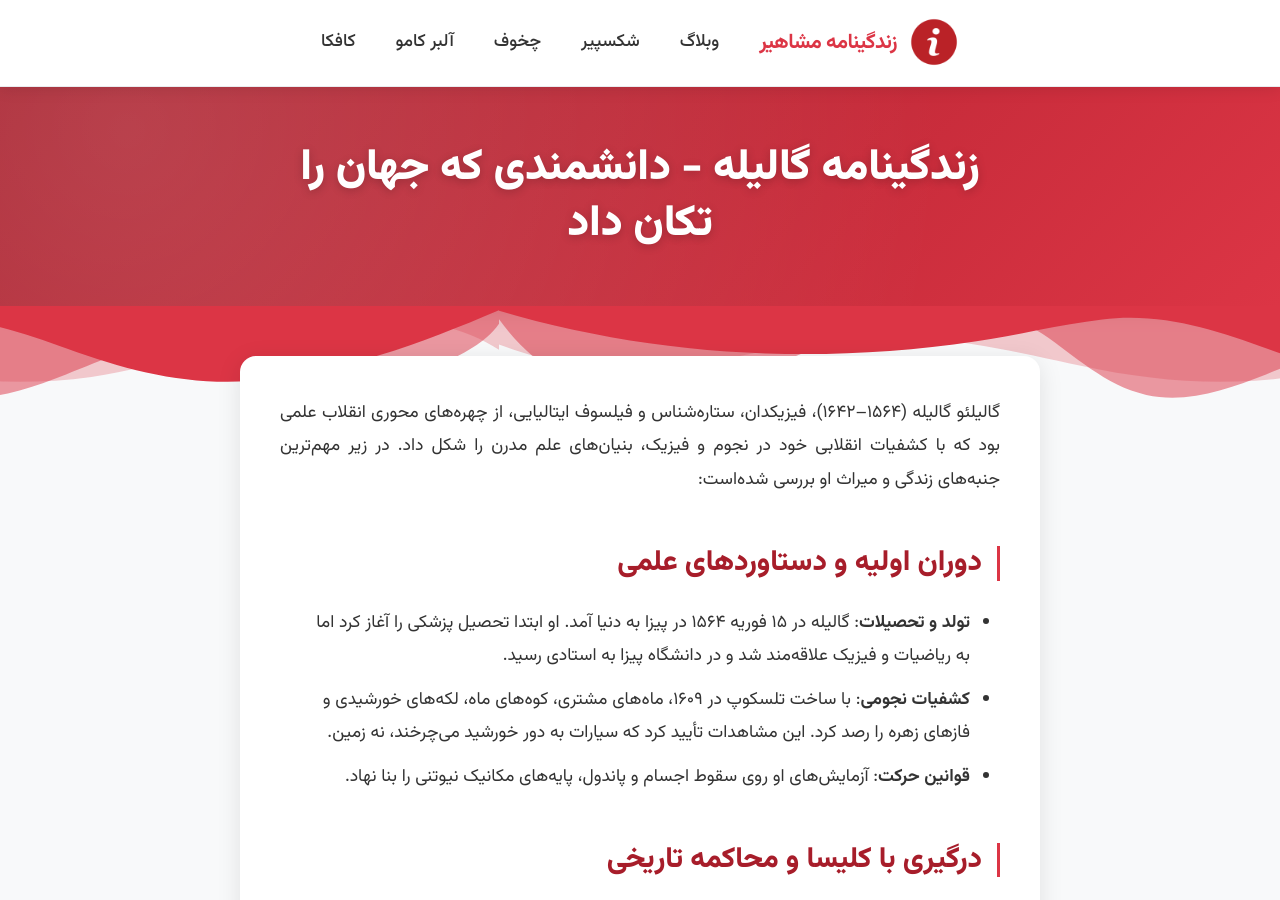
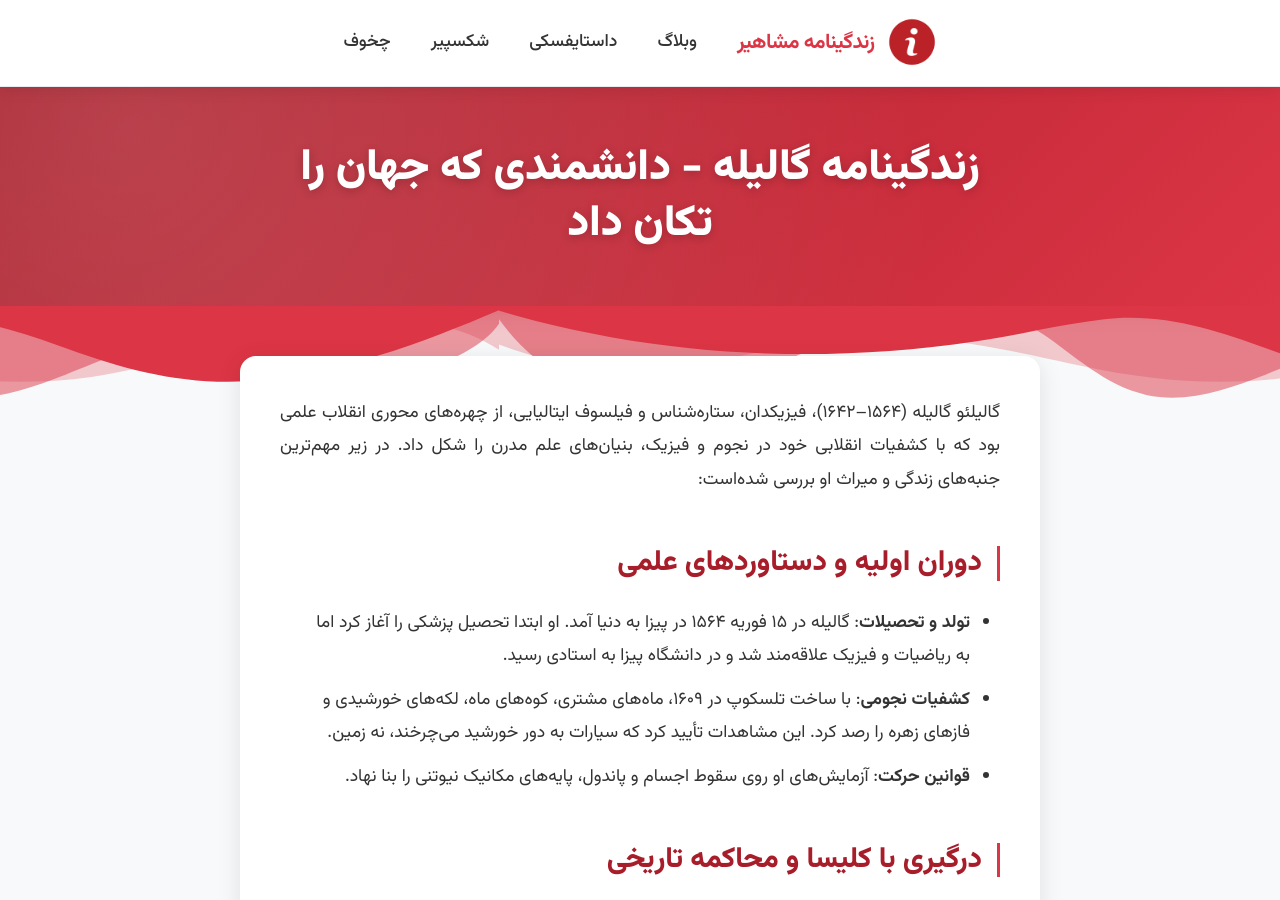
Before and after one commit to darkblog/darkblog.github.io, a Jekyll site: the page built from _posts/2025-7-5-68.md, in a window 1280 px wide and 900 px high. Built offline with Jekyll 4.4.1, drawn with Linux system fonts in a browser that asks for light colours.

Commit message:
Update post.html

```diff
--- a/_layouts/post.html
+++ b/_layouts/post.html
@@ -568,10 +568,9 @@
                 </a>
             </li>
             <li><a href="https://indexes.ir/blog">وبلاگ</a></li>
+            <li><a href="https://indexes.ir/84">داستایفسکی</a></li>
             <li><a href="https://indexes.ir/89">شکسپیر</a></li>
             <li><a href="https://indexes.ir/88">چخوف</a></li>
-            <li><a href="https://indexes.ir/87">آلبر کامو</a></li>
-            <li><a href="https://indexes.ir/86">کافکا</a></li>
         </ul>
     </nav>
 
```
